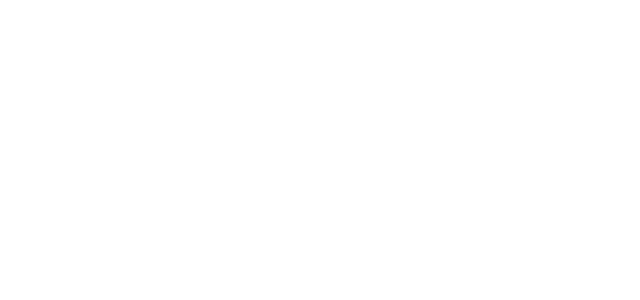
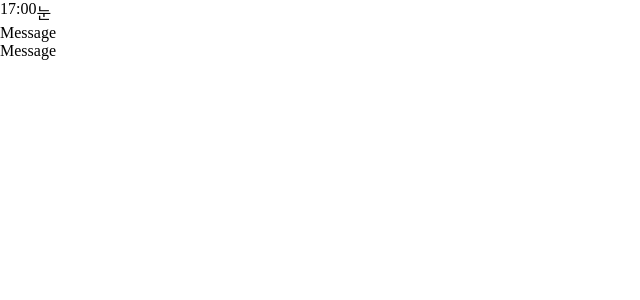
Before and after one commit to Psycoma99/psycoma99.github.io, a React (Create React App) app: page / in a window 1280 px wide. Shown: the top 300 px of the page, without its empty margins (0-640 px from the left). Built offline with nearby package versions, Linux system fonts and the light colour scheme.

Commit message:
@Design 메인 페이지의 기본 디자인 변경

```diff
--- a/src/page/Main/index.jsx
+++ b/src/page/Main/index.jsx
@@ -1,19 +1,20 @@
 import Clock from "shared/component/Clock";
 import Weather from "shared/component/Weather";
+import Message from "shared/component/Message";
 import { Wrapper, Container, MessageBox } from "./style"
 
 function Main() {
     return (
         <Wrapper>
             <Container>
-                <div>
+                <section className="top">
                     <Clock />
                     <Weather />
-                </div>
-                <div>
-                    <MessageBox />
-                    <MessageBox />
-                </div>
+                </section>
+                <section className="bottom">
+                    <Message />
+                    <Message />
+                </section>
             </Container>
         </Wrapper>
     );
--- a/src/page/Main/style.js
+++ b/src/page/Main/style.js
@@ -1,6 +1,16 @@
 import styled from 'styled-components'
 
+export const Wrapper = styled.main`
+    width: 100%;
+    height: 100%;
+`
+export const Container = styled.div`
+    & > .top {
+        display : flex;
+    }
+    & > .bottom {
 
-export const Wrapper = styled.div``
-export const Container = styled.div``
+    }
+`
+
 export const MessageBox = styled.div``
--- a/src/shared/component/Clock/index.jsx
+++ b/src/shared/component/Clock/index.jsx
@@ -1,5 +1,7 @@
 function Clock() {
-    return (<div></div>);
+    return (<div>
+        17:00
+    </div>);
 }
 
 export default Clock;
--- /dev/null
+++ b/src/shared/component/Message/index.jsx
@@ -0,0 +1,7 @@
+function Message() {
+    return (<div>
+        Message
+    </div>);
+}
+
+export default Message;
--- a/src/shared/component/Weather/index.jsx
+++ b/src/shared/component/Weather/index.jsx
@@ -1,5 +1,7 @@
 function Weather() {
-    return (<div></div>);
+    return (<div>
+        눈
+    </div>);
 }
 
 export default Weather;
```
